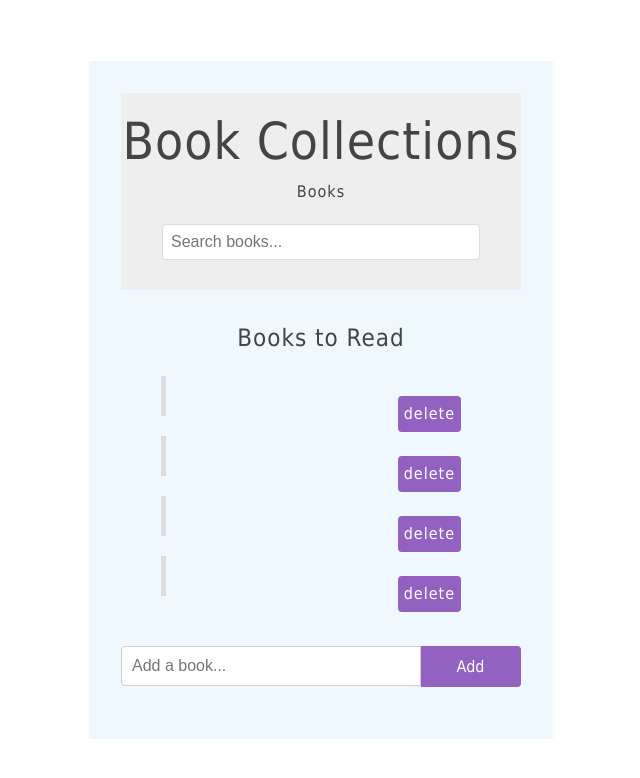
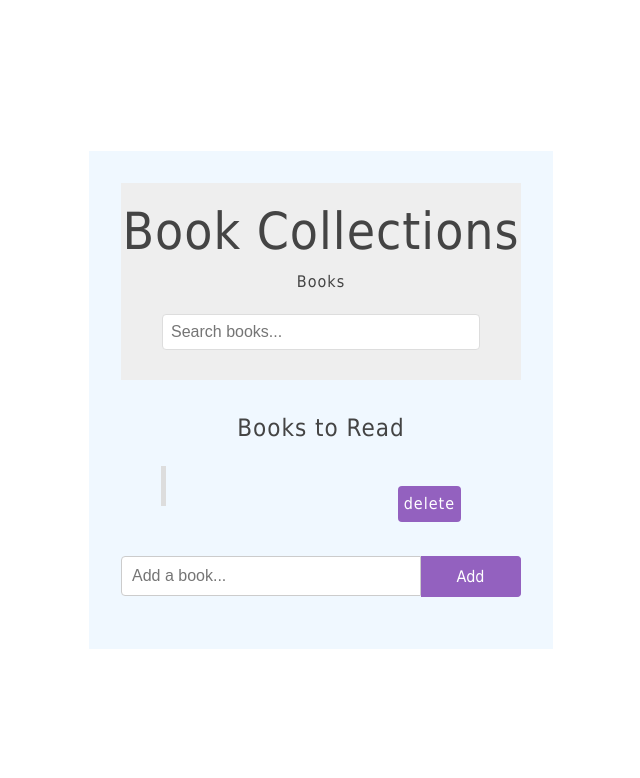
Before and after one commit to 0d-fako/JavascriptClass, a React (Vite) app in the folder Apr-2025/productDemo/ReactDemo/BookList/: page / in a window 1280 px wide. Shown: the top 778 px of the page, without its empty margins (319-959 px from the left). Built offline with nearby package versions, Linux system fonts and the light colour scheme.

Commit message:
Updated HTML

```diff
--- a/Apr-2025/productDemo/ReactDemo/BookList/src/components/BookList.tsx
+++ b/Apr-2025/productDemo/ReactDemo/BookList/src/components/BookList.tsx
@@ -1,4 +1,4 @@
-// import React from 'react'
+import React, { useState } from 'react'
 import style from './bookList.module.css'
 
 
@@ -12,9 +12,9 @@ const BookList = () => {
         "The Wise Man's Fear",
         "Kafka on the Shore",
         "The Master and the Margarita"
-    ]
+    ];
 
-
+    const[] = useState(bookList)
 
     return (
         <div id="wrapper">
@@ -34,7 +34,7 @@ const BookList = () => {
 	    			<span className={style["name"]}></span>
 	    			<span className={style['delete']}>delete</span>
 	    		</li>
-	    		<li>
+	    		{/* <li>
 	    			<span className={style["name"]}></span>
 	    			<span className={style['delete']}>delete</span>
 	    		</li>
@@ -45,7 +45,7 @@ const BookList = () => {
 	    		<li>
 	    			<span className={style["name"]}></span>
 	    			<span className={style['delete']}>delete</span>
-	    		</li>
+	    		</li> */}
 	    	</ul>
 	    </div>
 	    <form id={style["add-book"]}>
```
